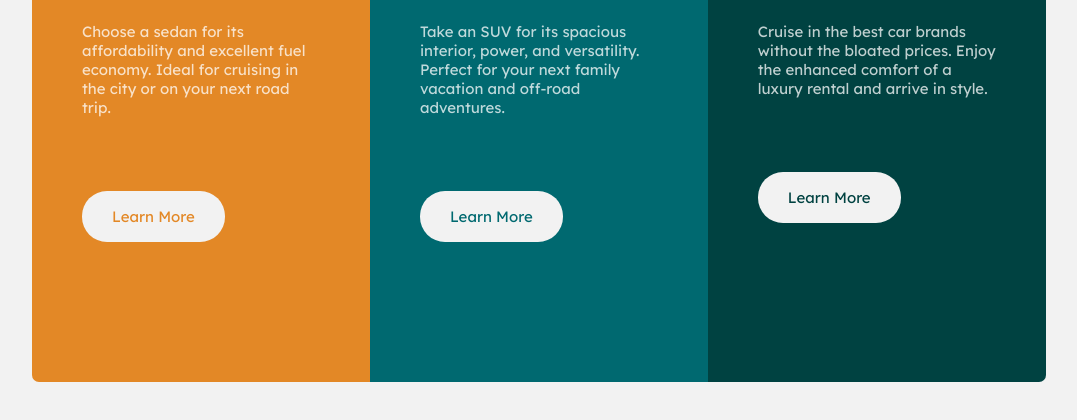
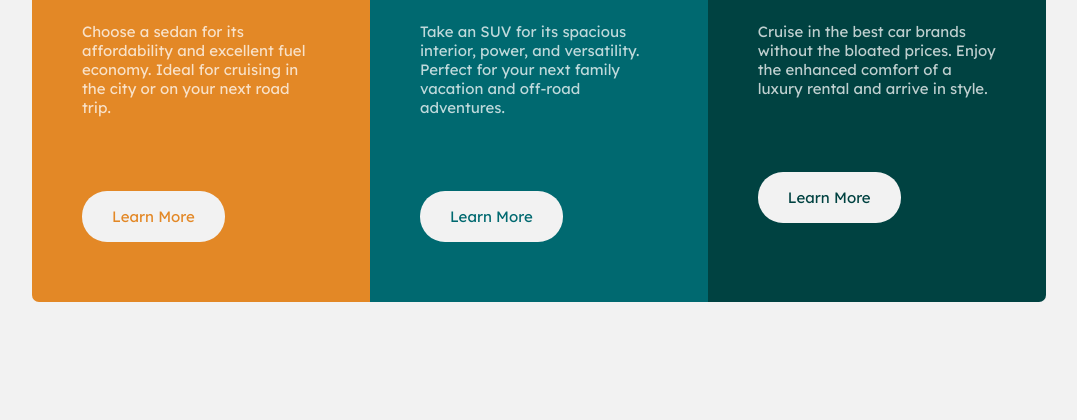
Before and after one commit to joaolassi/three-column-preview-card, a plain HTML site: page index.html in a window 1536 px wide. Shown: the part 258-678 px from the top of the page, without its empty margins (193-1270 px from the left). Drawn offline with Linux system fonts and the light colour scheme; files whose address does not match are found by name.

Commit message:
Sending the codes

```diff
--- a/styles/style.css
+++ b/styles/style.css
@@ -91,6 +91,6 @@ a {
 
   .card-cars {
     width: 22vw;
-    height: 70vh;
+    height: 480px;
   }
 }
```
